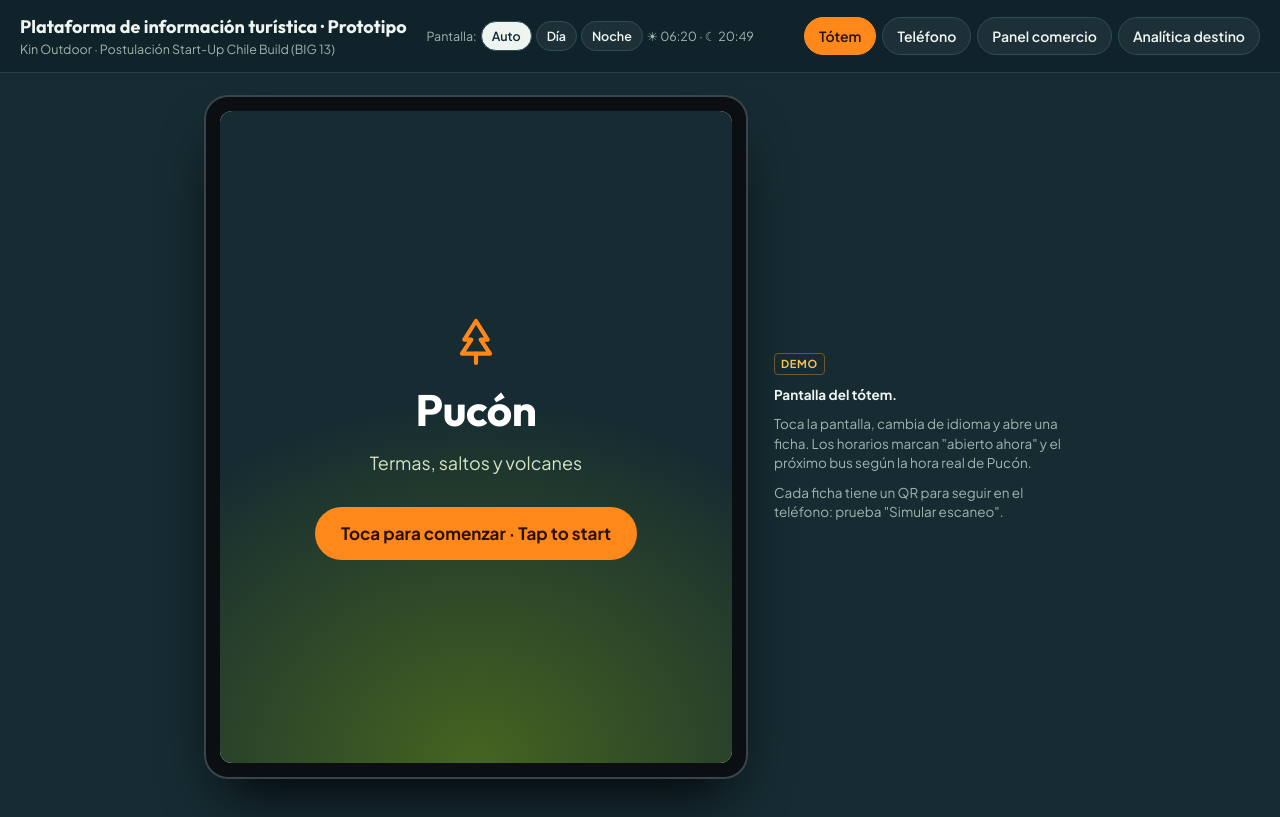
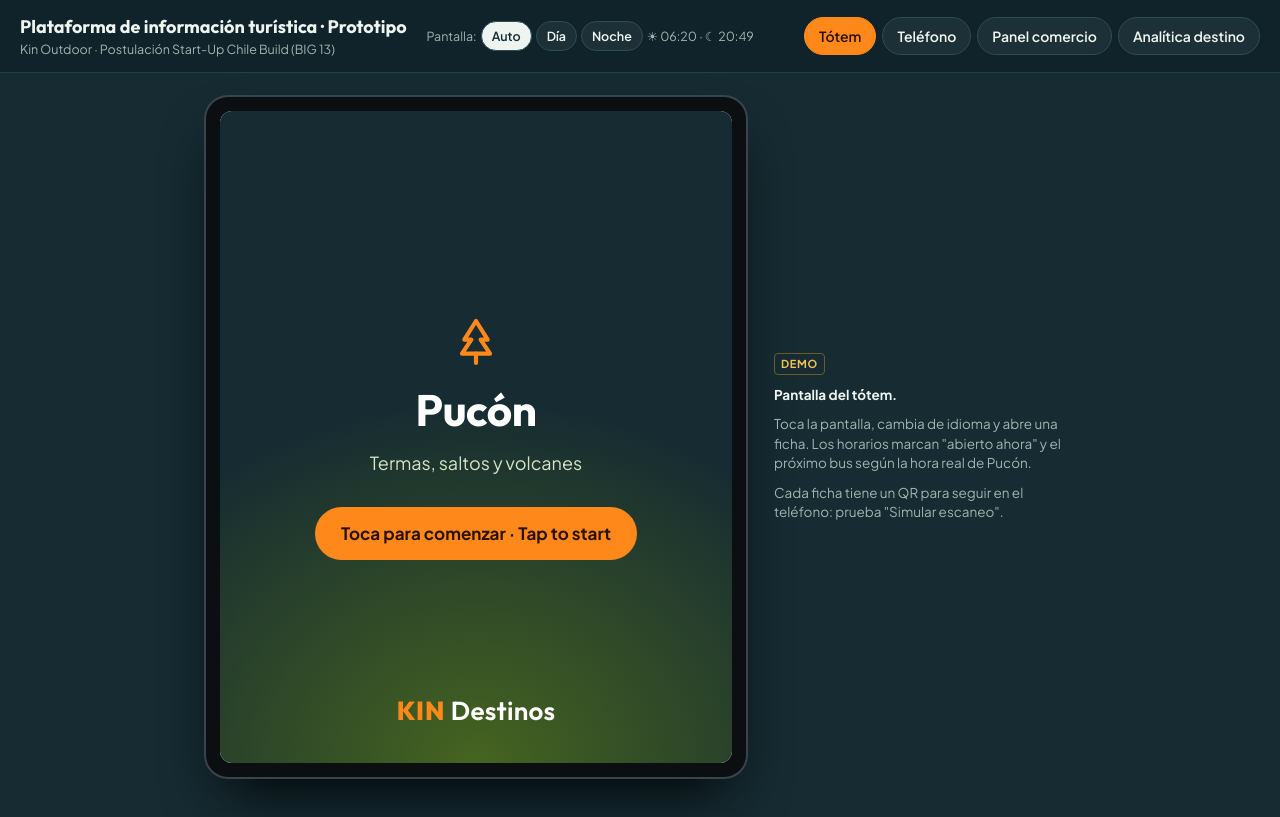
Before and after one commit to WolfBlack879/kin-destinos-demo, a plain HTML site: page index.html in a window 1280 px wide. Drawn offline with Linux system fonts and the light colour scheme.

Commit message:
Added new style to the landing page

```diff
--- a/css/estilos.css
+++ b/css/estilos.css
@@ -154,6 +154,8 @@ body.solo .phone .screen{border-radius:0;min-height:100vh}
 .idle .rot{color:#d3e3c4;font-size:18px;min-height:1.5em}
 .idle .tap{margin-top:12px;padding:14px 26px;border-radius:999px;background:var(--ember);color:#2a1206;font-weight:800;font-size:17px}
 .idle svg{color:var(--ember)}
+.idle .brandmark{position:absolute;left:0;right:0;bottom:34px;font-family:var(--display);font-size:26px;font-weight:600;letter-spacing:.01em;color:#fff}
+.idle .brandmark b{color:var(--ember);font-weight:800;letter-spacing:.04em}
 .empty{color:var(--fog);text-align:center;padding:30px 10px}
 
 /* ---------- panels (merchant / analytics) ---------- */
--- a/js/app.js
+++ b/js/app.js
@@ -100,6 +100,7 @@ class App{
       <h2>Pucón</h2>
       <div class="rot" id="rot-${this.mode}">Bienvenido · Welcome · Bem-vindo</div>
       <span class="tap">Toca para comenzar · Tap to start</span>
+      <span class="brandmark" aria-label="KIN Destinos"><b>KIN</b> Destinos</span>
     </button>`;
   }
   rotate(){
```
